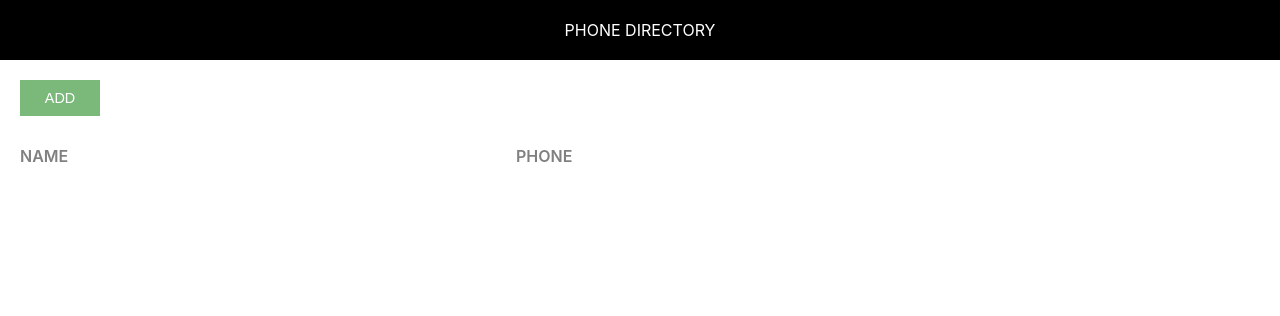
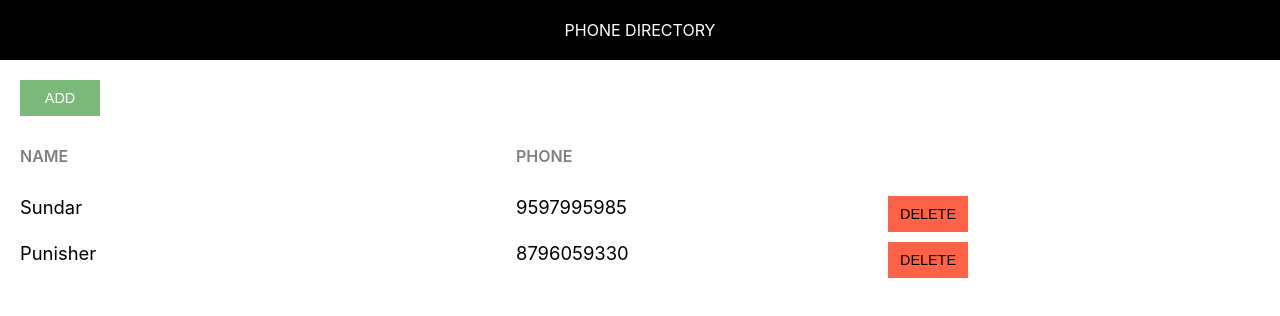
Before and after one commit to sundar9393/Phone-Directory, a React (Create React App) app: page / in a window 1280 px wide. Shown: the top 316 px of the page. Built offline with nearby package versions, Linux system fonts and the light colour scheme.

Commit message:
adding subscribers and delete button

```diff
--- a/src/App.css
+++ b/src/App.css
@@ -16,6 +16,11 @@
 .add-btn {
     background: #7ab97a;
     color: #fff;
+}
+
+.del-btn {
+    background-color: tomato;
+    color: black;
 }
 
 .grid-container {
--- a/src/App.js
+++ b/src/App.js
@@ -3,6 +3,18 @@
 import './App.css';
 
 function App() {
+  let subscribersList = [
+      {
+        id: 1,
+        name: "Sundar",
+        phone: "9597995985"
+      },
+      {
+        id: 2,
+        name: "Punisher",
+        phone: "8796059330"
+      }
+  ]
   return (
     <div>
       <Header/>
@@ -13,6 +25,17 @@
             <span className="grid-item name-heading">Name</span>
             <span className="grid-item phone-heading">Phone</span>
           </div>
+        {
+          subscribersList.map(sub => {
+            return <div key={sub.id} className="grid-container">
+                   <span className="grid-item">{sub.name}</span>
+                   <span className="grid-item">{sub.phone}</span>
+                   <button className="custom-btn del-btn">Delete</button>
+                   </div>
+          })
+        }
+
+
         </div>
     </div>
   );
```
